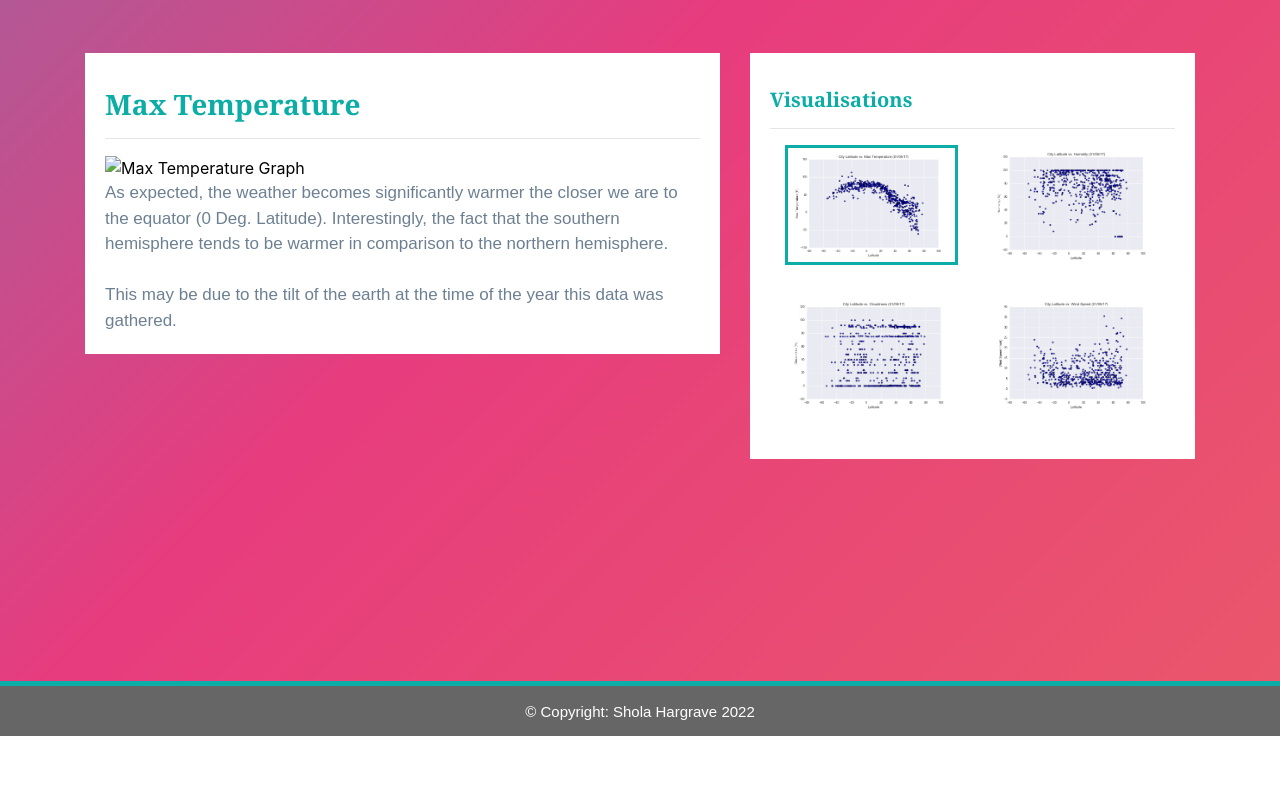
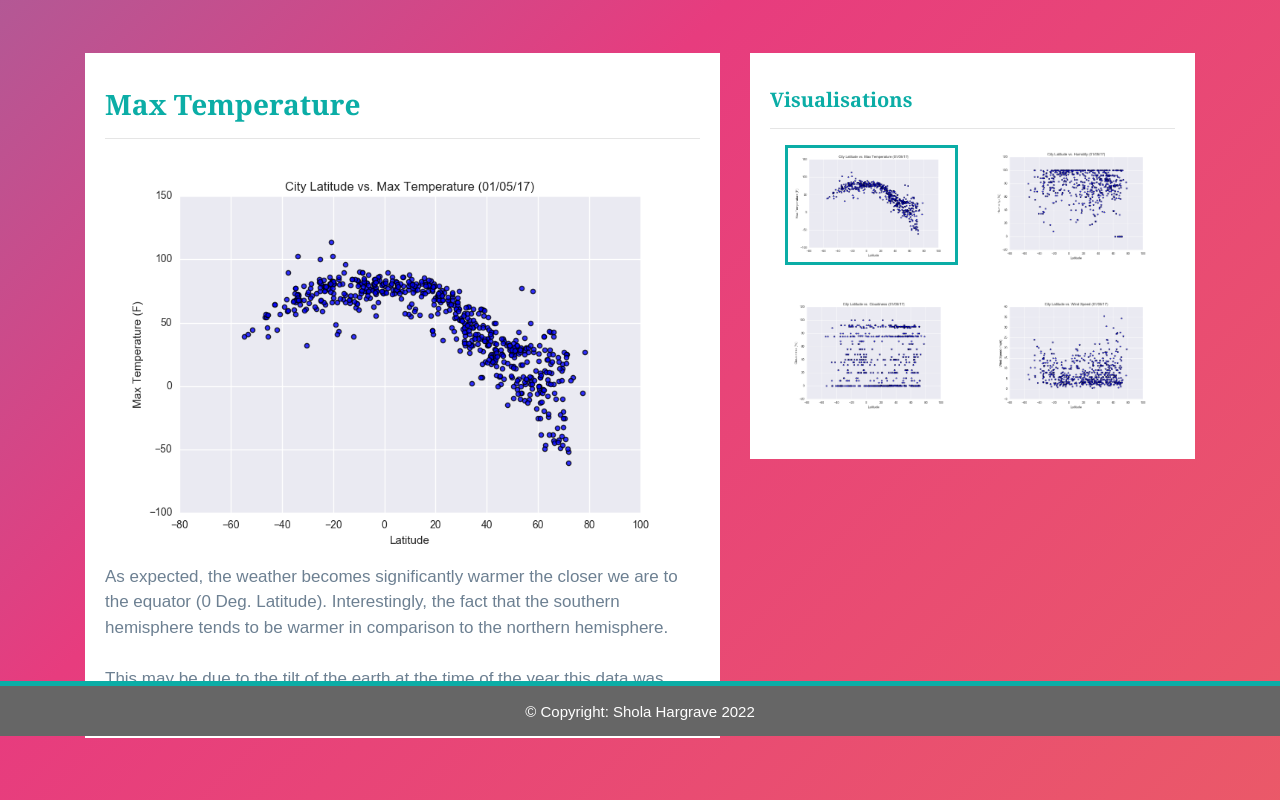
Before and after one commit to shohaha/Web-Design-Challenge, a plain HTML site: page max_temperature.html in a window 1280 px wide. Shown: the part 64-864 px from the top of the page. Before the commit the page ends 800 px from the top, so only its background shows below. Drawn offline with nearby package versions, Linux system fonts and the light colour scheme; files that its build step writes are made by us from their sources.

Commit message:
update image path

```diff
--- a/max_temperature.html
+++ b/max_temperature.html
@@ -58,7 +58,7 @@
         <div class="box" style="padding-bottom: 5px;">
           <h3 class="title">Max Temperature</h3>
           <hr>
-          <img src="../images/Fig1.png" alt="Max Temperature Graph">
+          <img src="assets/images/Fig1.png" alt="Max Temperature Graph">
           <p>As expected, the weather becomes significantly warmer the closer we are to the equator (0 Deg. Latitude).
             Interestingly, the fact that the southern hemisphere tends to be warmer in comparison to
             the northern hemisphere. <br> <br>
```
